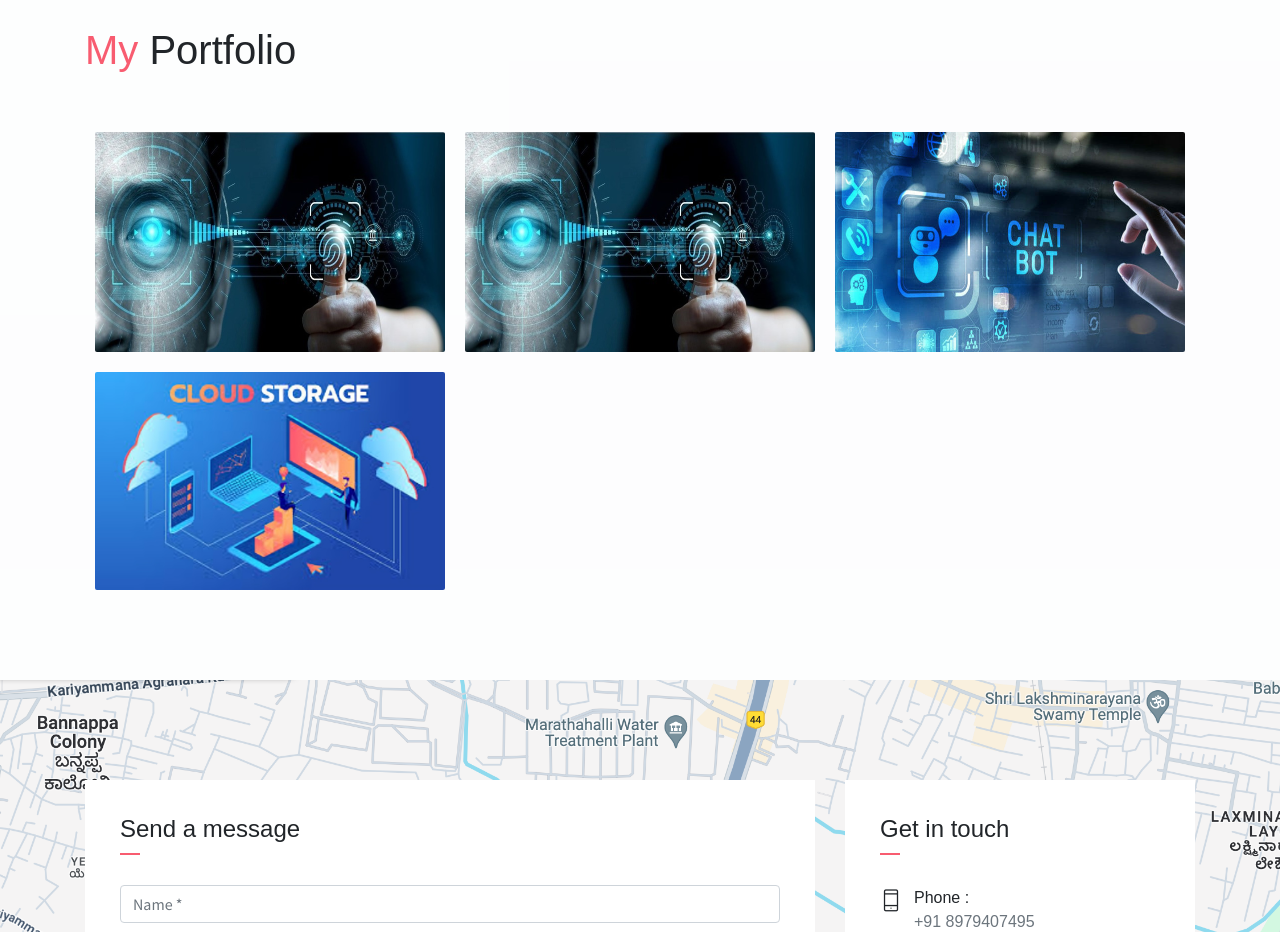
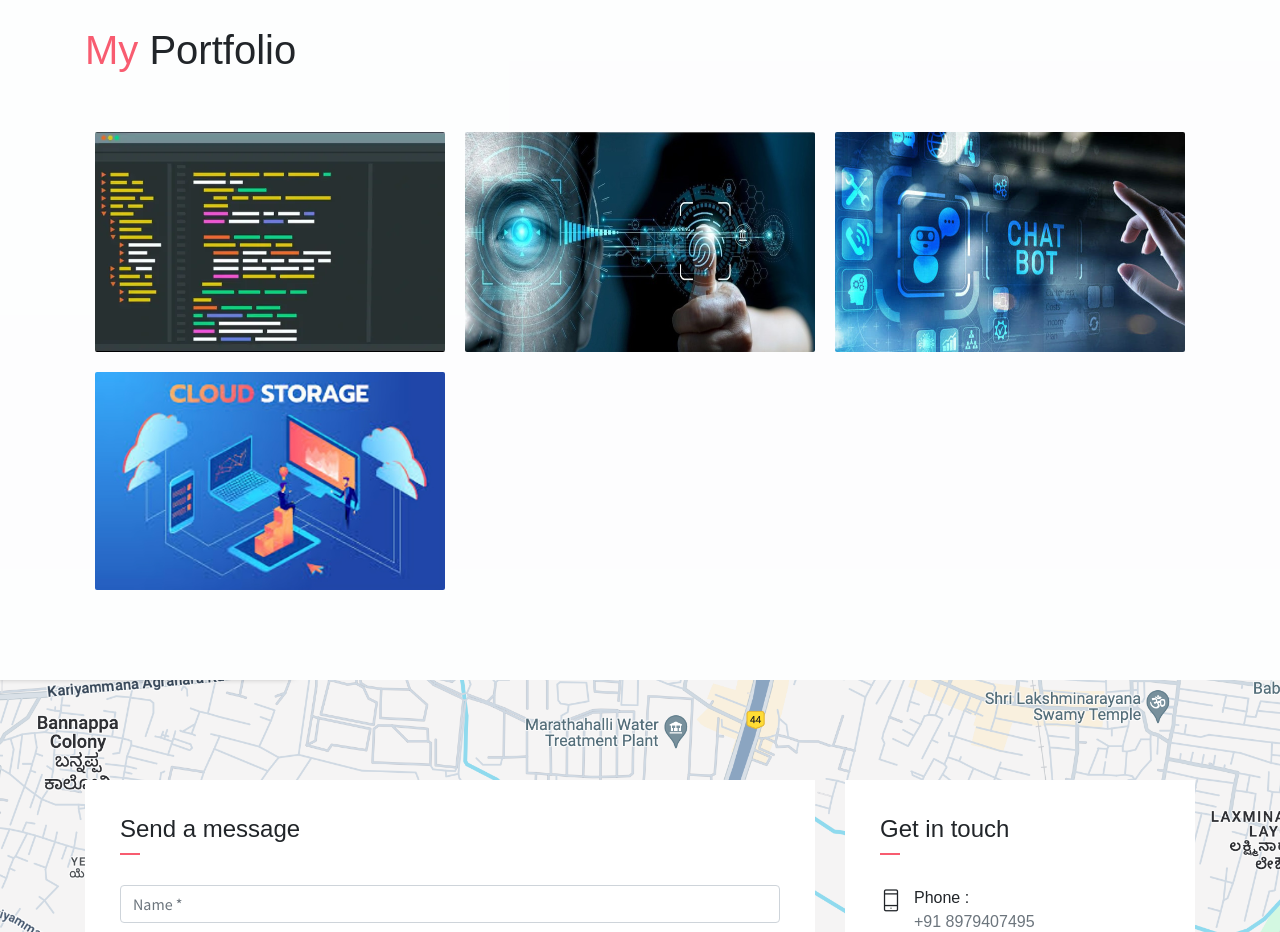
Before and after one commit to NikhilUpadhyay4/Portfolio, a website: page index.html in a window 1280 px wide. Shown: the part 2480-3412 px from the top of the page. Drawn offline with nearby package versions, Linux system fonts and the light colour scheme.

Commit message:
Added image

```diff
--- a/index.html
+++ b/index.html
@@ -265,7 +265,7 @@
                     <div class="col-md-6 col-lg-4 web new">
                         <a href="https://codessphere.vercel.app" target="_blank">
                             <div class="portfolio-item">
-                                <img src="assets/imgs/biomertric.jpeg" class="img-fluid" alt="LockedIT">
+                                <img src="assets/imgs/code-editor-png.webp" class="img-fluid" alt="LockedIT">
                                 <div class="content-holder">
                                     <div class="text-holder">
                                         <h6 class="title">CodesSpeare</h6>
```
